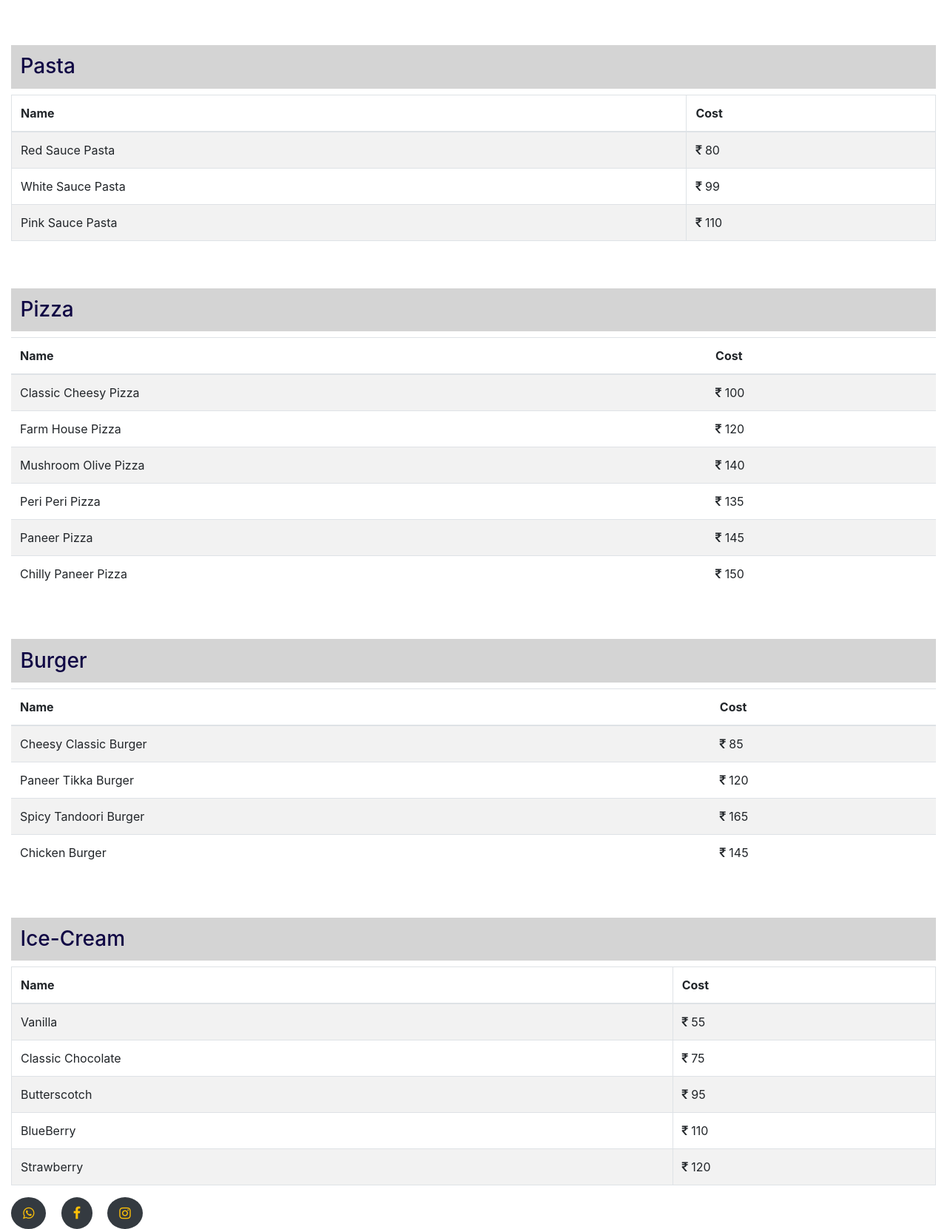
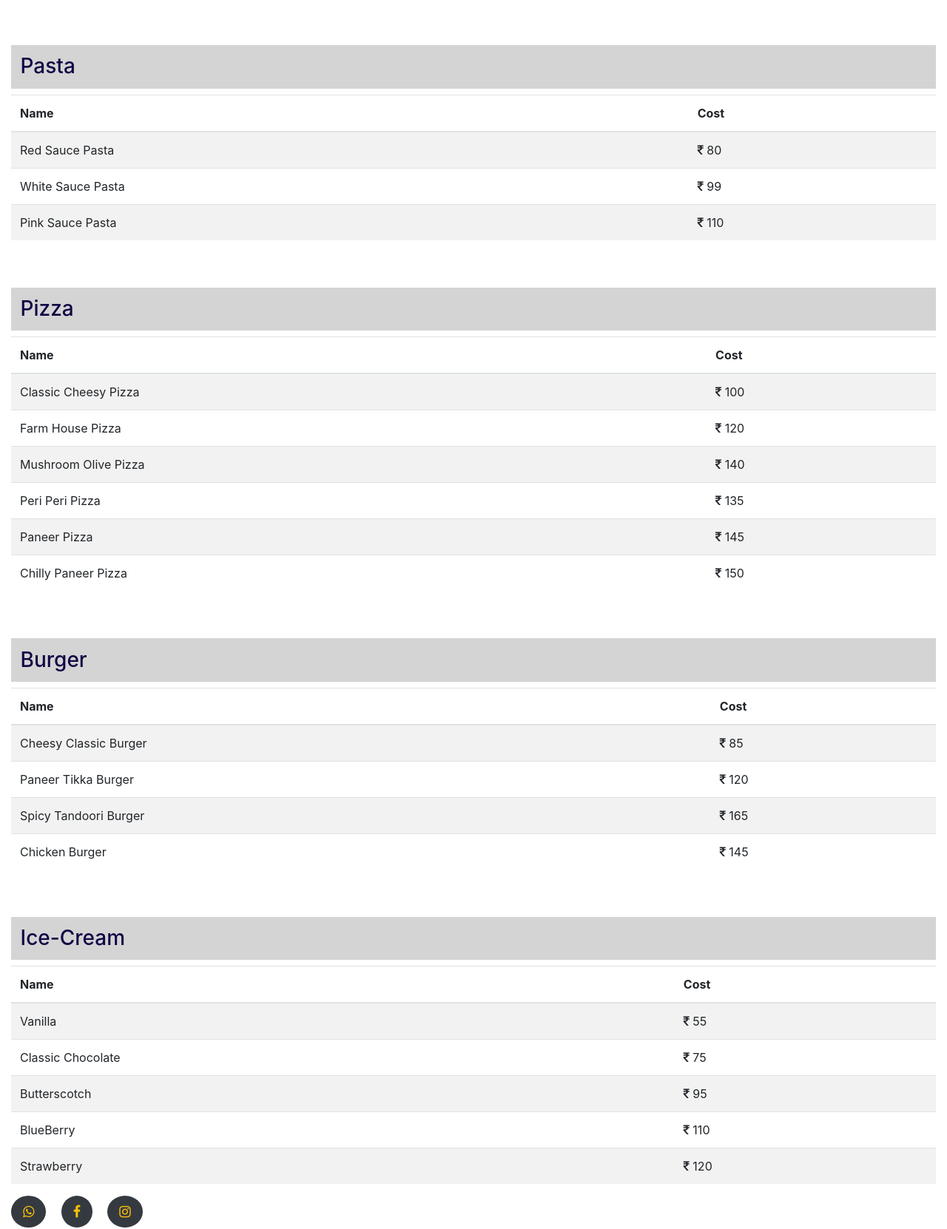
Before and after one commit to MounikaBoini/Website-Design, a plain HTML site: page menu.html in a window 1280 px wide. Shown: the part 1451-3113 px from the top of the page at 74% size. Drawn offline with nearby package versions, Linux system fonts and the light colour scheme; files whose address does not match are found by name.

Commit message:
Update menu.html

```diff
--- a/menu.html
+++ b/menu.html
@@ -201,7 +201,7 @@
             <div id="pasta">
             <h3>Pasta</h3>
             <div class="table-responsive">
-            <table class="table table-striped table-bordered">
+            <table class="table table-striped">
                 <thead>
                     <tr>
                         <th>Name</th>
@@ -304,7 +304,7 @@
           <div id="icecream">
             <h3>Ice-Cream</h3>
             <div class="table-responsive">
-            <table class="table table-striped table-bordered">
+            <table class="table table-striped">
                 <thead>
                     <tr>
                         <th>Name</th>
```
